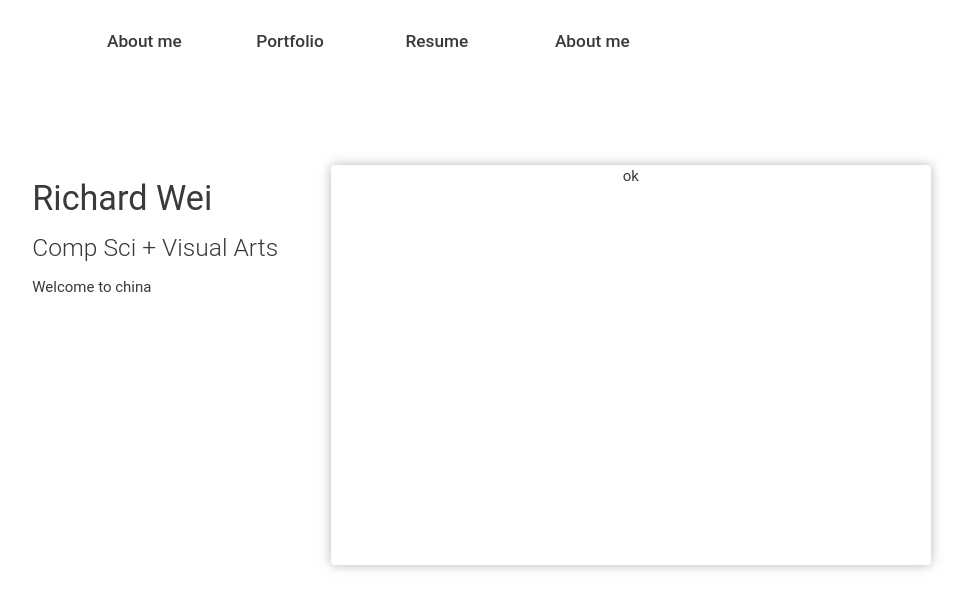
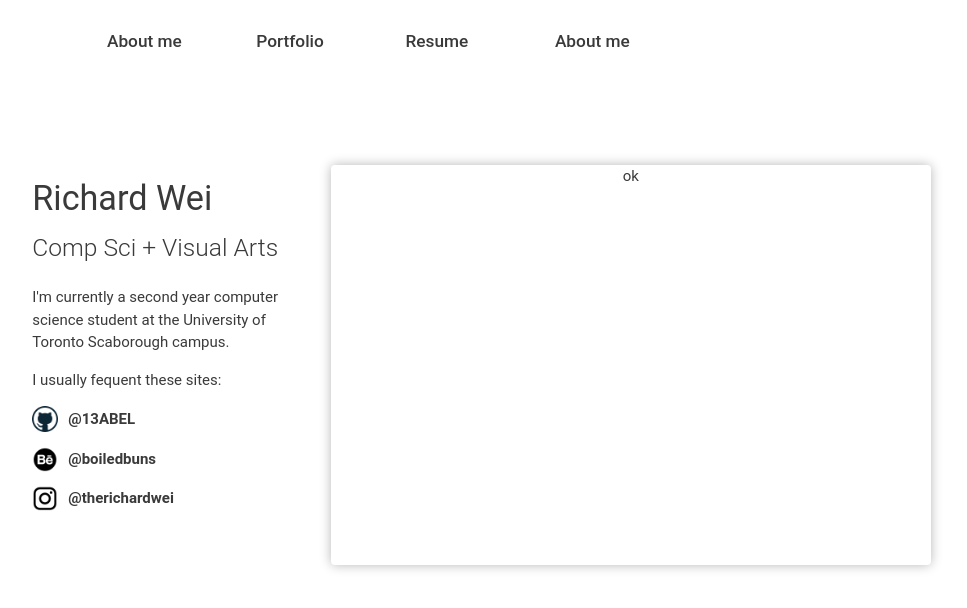
Before and after one commit to 13ABEL/ily, a plain HTML site: page index.html in a window 1280 px wide. Shown: the whole page, without its empty margins (171-1138 px from the left). Drawn offline with nearby package versions, Linux system fonts and the light colour scheme.

Commit message:
changed the name of icons for easier referencing, added some links for personal sites

```diff
--- a/dank_shit.css
+++ b/dank_shit.css
@@ -28,10 +28,10 @@ body {
   font-weight: 300;
 }
 
+#self h5 {
+  padding-bottom: 10px;
+}
 
-.row {
-
-}
 
 #navbar {
   padding-top: 40px;
@@ -47,6 +47,21 @@ body {
 
 }
 
+#icon-panel img{
+  max-width: 26px;
+  max-height: 26px;
+  float: left;
+  margin-right: 10px;
+}
+
+#icon-panel p {
+  padding-top: 2px;
+  font-weight: 600;
+  color: #3a3a3a;
+}
+
+
+
 #display {
   width: 600px;
   height: 400px;
--- a/index.html
+++ b/index.html
@@ -49,8 +49,29 @@
           <h4> Richard Wei </h4>
           <h5> Comp Sci + Visual Arts </h5>
           <p>
-             Welcome to china
+            I'm currently a second year computer science student at the University of
+            Toronto Scaborough campus.
           </p>
+          <p>
+            I usually fequent these sites:
+          </p>
+
+
+          <div id="icon-panel">
+            <a href="https://github.com/13ABEL">
+              <img class="responsive-img" src="images/icons/git.png" />
+              <p> @13ABEL </p>
+            </a>
+            <a href="https://www.behance.net/boiledbuns">
+              <img class="responsive-img" src="images/icons/behance.png" />
+              <p> @boiledbuns </p>
+            </a>
+            <a href="https://www.instagram.com/therichardwei">
+              <img class="responsive-img" src="images/icons/instagram.png"/>
+              <p> @therichardwei </p>
+            </a>
+          </div>
+
         </div>
 
 
```
Also changed, not shown: images/icons/behance.png (renamed from images/icons/1497495638_77-behance.png), images/icons/facebook.png (renamed from images/icons/1497495590_06-facebook.png), images/icons/git.png (added), images/icons/instagram.png (renamed from images/icons/1497495580_38-instagram.png).
